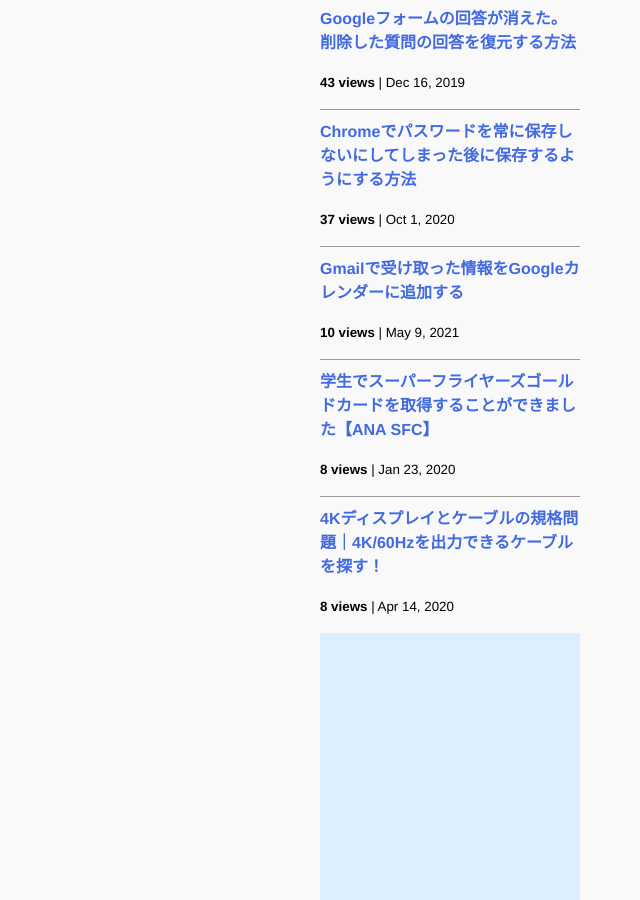
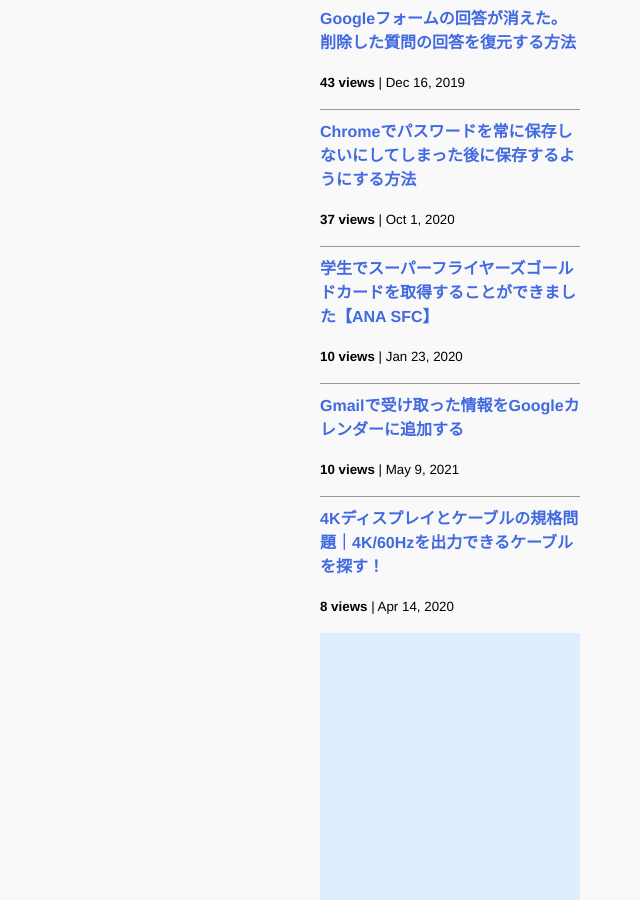
Before and after one commit to iwanaminami/shoyaiwaname, a Jekyll site: the page built from about.markdown, in a window 1280 px wide and 900 px high, scrolled down 1265 px. Shown: the whole window, without its empty margins (640-1280 px from the left). Built offline with Jekyll 4.4.1, drawn with Linux system fonts in a browser that asks for light colours; nearby versions of some CDN libraries; comment, search, counter and statistics services are not loaded.

Commit message:
chore(ga): update _data/popularposts.yml 20260126-0252

```diff
--- a/_data/popularposts.yml
+++ b/_data/popularposts.yml
@@ -10,8 +10,8 @@
   - view: 37
     url: "/2020/10/01/googlepassword.html"
   - view: 10
+    url: "/2020/01/23/sfcgold.html"
+  - view: 10
     url: "/2021/05/09/gmailtocalendar.html"
   - view: 8
-    url: "/2020/01/23/sfcgold.html"
-  - view: 8
     url: "/2020/04/14/4kcable.html"
```
